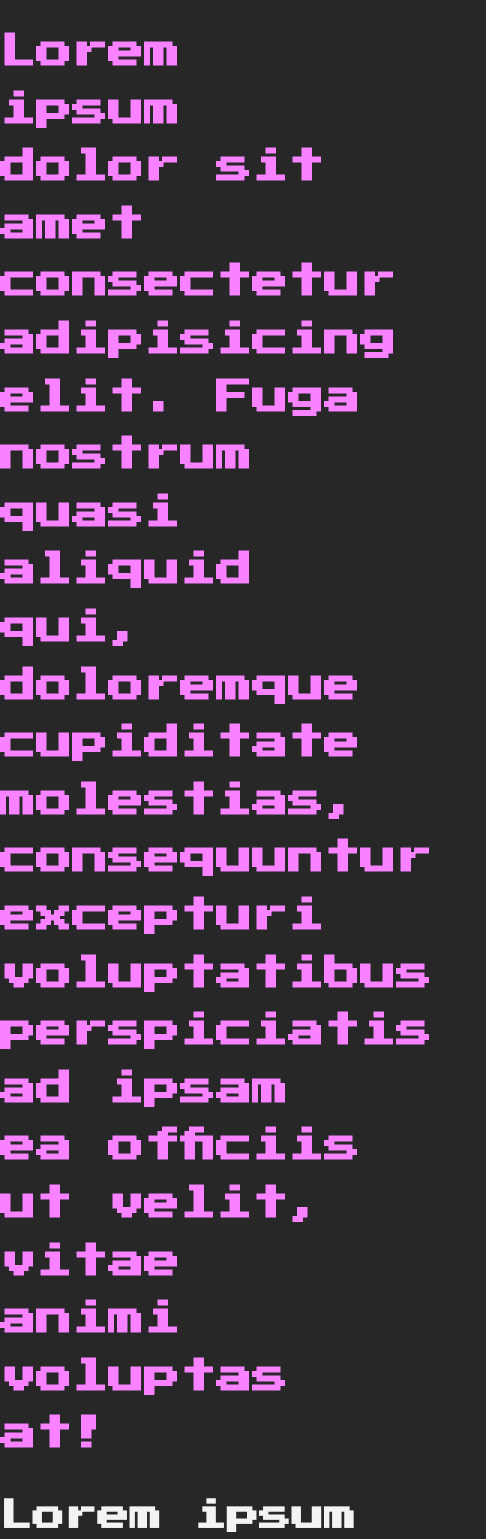
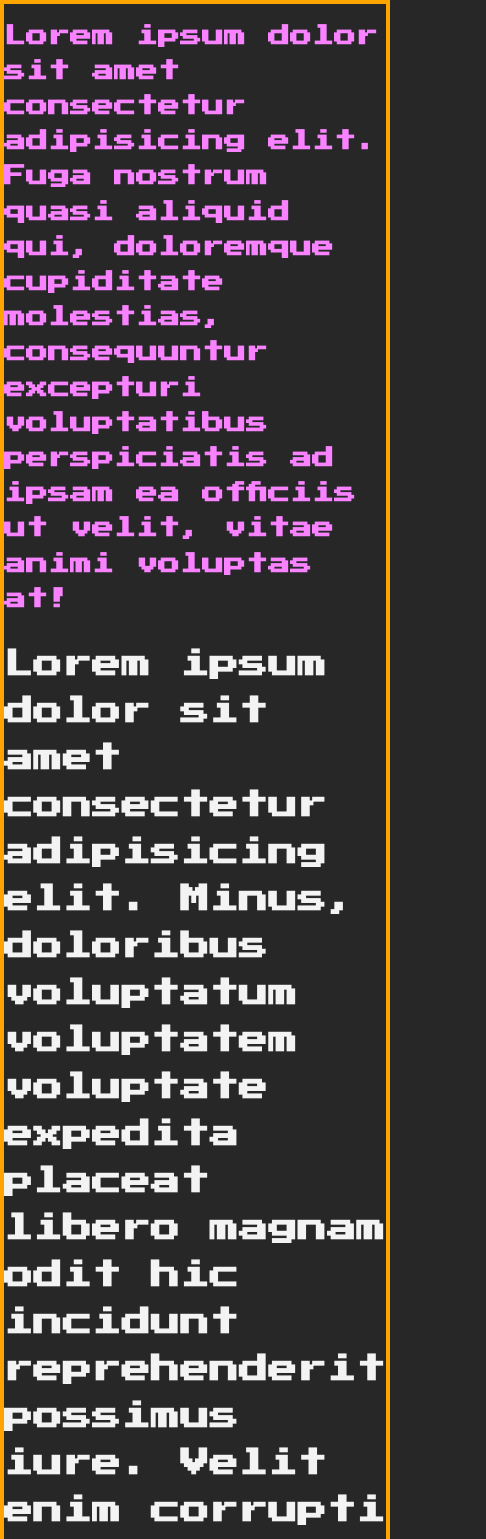
Before and after one commit to carolina-j-sall/tic-tac, a React (Vite) app in the folder tic-tac-app/: page / in a window 390 px wide. Shown: the top 1539 px of the page, 486 px wide, since content can reach past the window. Built offline with nearby package versions, Linux system fonts and the light colour scheme.

Commit message:
WIP - adding media queries

```diff
--- a/tic-tac-app/src/base.css
+++ b/tic-tac-app/src/base.css
@@ -126,3 +126,40 @@ a:hover {
   padding: 0 5px;
   transition: background-color 0.1s ease-in-out;
 }
+
+/* --- Media width sizes --- */
+
+/* The largest max-width media query first */
+@media screen and (max-width: 1000px) {
+  body {
+    border: 4px solid red;
+  }
+	h1 {
+		font-size: 1.72em;
+	}
+  h2 {
+    font-size: 1.632em;
+  }
+  h3 {
+    font-size: 1.542em;
+  }
+  h4 {
+    font-size: 1.452em;
+  }
+  h5 {
+    font-size: 1.362em;
+  }
+  h6 {
+    font-size: 1.272em;
+  }
+}
+
+/* The smaller media query next in line */
+@media screen and (max-width: 800px) {
+  body {
+    border: 4px solid orange;
+  }
+	h1 {
+		font-size: 22px;
+	}
+}
```
